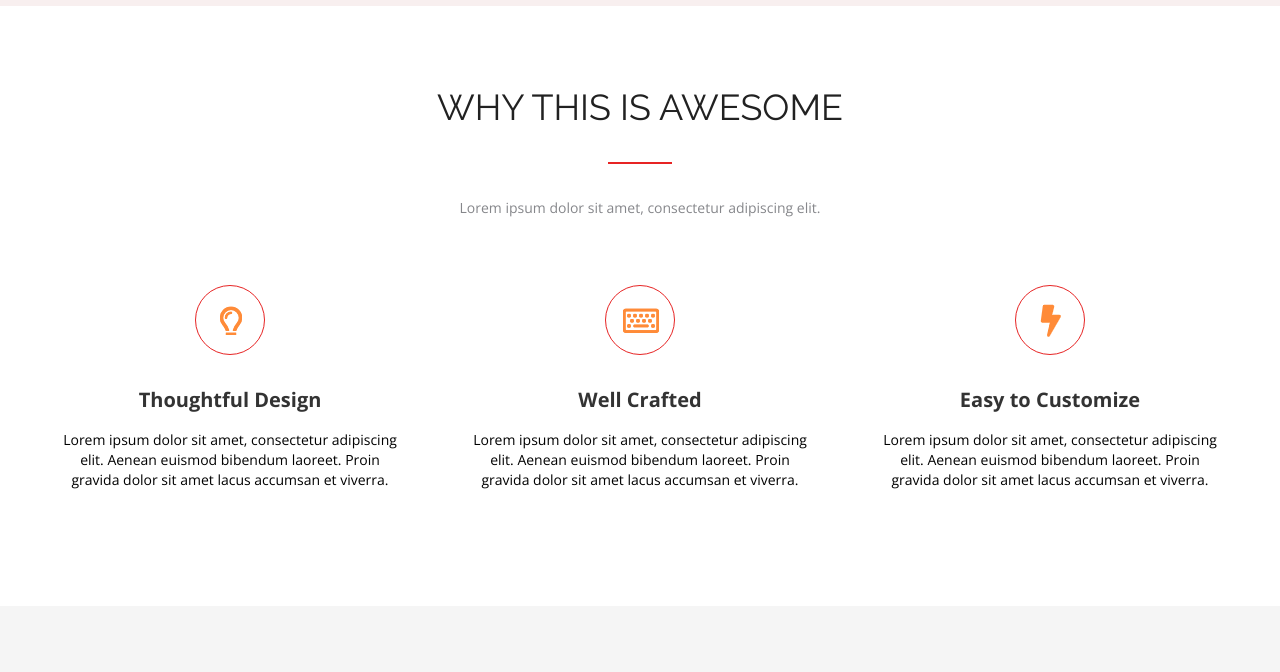
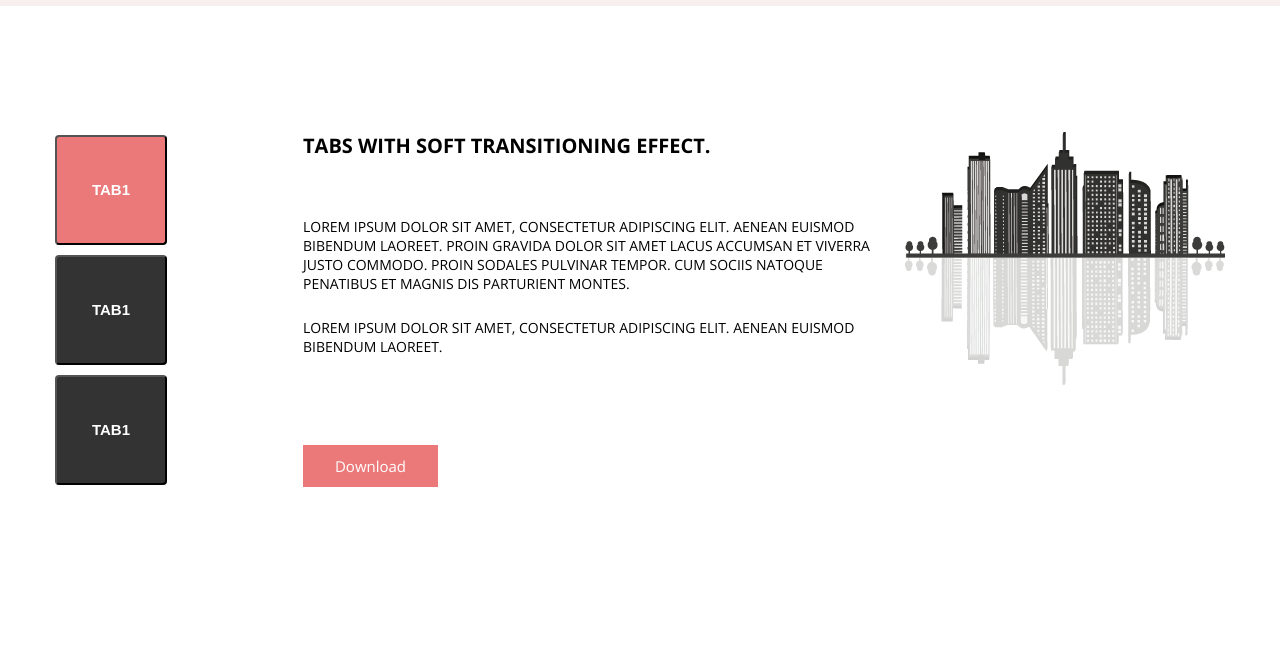
Before and after one commit to AnomaliyaK/FE38-Landing-Kachan-Anastasiya, a plain HTML site: page index.html in a window 1280 px wide. Shown: the part 848-1520 px from the top of the page. Drawn offline with nearby package versions, Linux system fonts and the light colour scheme.

Commit message:
Added sections TABS

```diff
--- a/css/header.css
+++ b/css/header.css
@@ -14,10 +14,12 @@
 .IT {
   color: #ec7979;
 }
-
+nav {
+  margin: 0 15px;
+}
 .navigation-list {
   display: flex;
-  margin: 0 15px;
+
   align-items: center;
 }
 .navigation-item {
--- a/css/index.css
+++ b/css/index.css
@@ -8,6 +8,7 @@
 @import url('../css/footer.css');
 @import url('../css/main.css');
 @import url('../css/contacts.css');
+@import url('../css/tabs.css');
 
 * {
   margin: 0;
--- a/css/main.css
+++ b/css/main.css
@@ -16,7 +16,9 @@
   left: 0;
   z-index: 1;
 }
-
+.main-info {
+  margin: 0 15px;
+}
 .main-title {
   width: 129px;
   font-size: 60px;
@@ -74,6 +76,9 @@
   font-weight: 500;
   transition: 0.2s;
 }
+.main-form {
+  margin: 0 15px;
+}
 .form-title {
   /* width: 252px; */
   font-size: 20px;
--- /dev/null
+++ b/css/tabs.css
@@ -0,0 +1,87 @@
+.tabs {
+  padding: 126px 0;
+}
+.tabs-header {
+  margin: 0 15px;
+}
+.tabs-content {
+  margin: 0 15px;
+}
+.tabs-button {
+  width: 112px;
+  height: 110px;
+  display: block;
+  margin-bottom: 10px;
+  text-transform: uppercase;
+  font-size: 15px;
+  font-weight: 600;
+  color: #ffffff;
+  background-color: #333333;
+  border-radius: 4px;
+}
+.tabs-button:first-child {
+  background-color: #ec7979;
+}
+.tabs-button:last-child {
+  margin-bottom: 0;
+}
+.tabs-wrap {
+  display: flex;
+  justify-content: space-between;
+  margin: 0 -15px;
+}
+.tabs-info {
+  margin: 0 15px;
+}
+.tabs-info-title {
+  width: 408px;
+  line-height: 27px;
+  text-transform: uppercase;
+  color: #000000;
+  font-size: 20px;
+  font-weight: 600;
+  margin-bottom: 58px;
+}
+.tabs-text {
+  width: 572px;
+  font-size: 14px;
+  text-transform: uppercase;
+  font-weight: 400;
+  margin-bottom: 25px;
+}
+#tabs-second-text {
+  margin-bottom: 89px;
+}
+.tabs-download {
+  display: flex;
+  justify-content: left;
+}
+.tabs-link {
+  width: 135px;
+  line-height: 42px;
+  font-size: 15px;
+  background-color: #ec7979;
+  color: #ffffff;
+  text-align: center;
+  text-transform: capitalize;
+  border: 0;
+}
+
+.tabs-link:hover {
+  background-color: #ec7979;
+  border-radius: 8px;
+  color: #333333;
+  font-weight: 600;
+  transition: 0.2s;
+  cursor: pointer;
+  transform: scale(1.2);
+}
+.tabs-img {
+  margin: 0 15px;
+}
+.tabs-item2 {
+  display: none;
+}
+.tabs-item3 {
+  display: none;
+}
--- a/index.html
+++ b/index.html
@@ -116,6 +116,86 @@
 
     </div>
   </div>
+    </section>
+
+    <section class="tabs">
+      <div class="container">
+        <div class="wrap">
+          <div class="tabs-header">
+            <button class="tabs-button">tab1</button>
+            <button class="tabs-button">tab1</button>
+            <button class="tabs-button">tab1</button>
+          </div>
+          <div class="tabs-content">
+            <div class="tabs-item1">
+              <div class="tabs-wrap">
+                <div class="tabs-info">
+                  <h3 class="tabs-info-title">Tabs with soft transitioning effect.</h3>
+                  <div class="tabs-text">
+                    <p>Lorem ipsum dolor sit amet, consectetur adipiscing elit. Aenean euismod bibendum laoreet. Proin gravida dolor sit amet lacus accumsan et viverra justo commodo. Proin sodales pulvinar tempor. Cum sociis natoque penatibus et magnis dis parturient montes.</p>
+                  </div>
+                  <div class="tabs-text" id="tabs-second-text">
+                    <p>Lorem ipsum dolor sit amet, consectetur adipiscing elit. Aenean euismod bibendum laoreet.</p>
+                  </div>
+                  <div class="tabs-download">
+                    <a class="tabs-link" href="#">Download</a>
+                  </div>
+
+                </div>
+                <div class="tabs-img">
+                  <img src="./img/image_right_u255@1X 1.png" alt="">
+                </div>
+              </div>
+
+            </div>
+            <div class="tabs-item2">
+              <div class="tabs-wrap">
+                <div class="tabs-info">
+                  <h3 class="tabs-info-title">Tabs with soft transitioning effect.</h3>
+                  <div class="tabs-text">
+                    <p>Lorem ipsum dolor sit amet, consectetur adipiscing elit. Aenean euismod bibendum laoreet. Proin gravida dolor sit amet lacus accumsan et viverra justo commodo. Proin sodales pulvinar tempor. Cum sociis natoque penatibus et magnis dis parturient montes.</p>
+                  </div>
+                  <div class="tabs-text" id="tabs-second-text">
+                    <p>Lorem ipsum dolor sit amet, consectetur adipiscing elit. Aenean euismod bibendum laoreet.</p>
+                  </div>
+                  <div class="tabs-download">
+                    <a class="tabs-link" href="#">Download</a>
+                  </div>
+                </div>
+                <div class="tabs-img">
+                  <img src="./img/image_right_u255@1X 1.png" alt="">
+                </div>
+              </div>
+
+            </div>
+            <div class="tabs-item3">
+              <div class="tabs-wrap">
+                <div class="tabs-info">
+                  <h3 class="tabs-info-title">Tabs with soft transitioning effect.</h3>
+                  <div class="tabs-text">
+                    <p>Lorem ipsum dolor sit amet, consectetur adipiscing elit. Aenean euismod bibendum laoreet. Proin gravida dolor sit amet lacus accumsan et viverra justo commodo. Proin sodales pulvinar tempor. Cum sociis natoque penatibus et magnis dis parturient montes.</p>
+                  </div>
+                  <div class="tabs-text" id="tabs-second-text">
+                    <p>Lorem ipsum dolor sit amet, consectetur adipiscing elit. Aenean euismod bibendum laoreet.</p>
+                  </div>
+                  <div class="tabs-download">
+                    <a class="tabs-link" href="#">Download</a>
+                  </div>
+                </div>
+                <div class="tabs-img">
+                  <img src="./img/image_right_u255@1X 1.png" alt="">
+                </div>
+              </div>
+            </div>
+
+
+
+          </div>
+
+        </div>
+      </div>
+
+
     </section>
 
     <section class="awesome">
```
Also changed, not shown: img/image_right_u255@1X 1.png (added).
